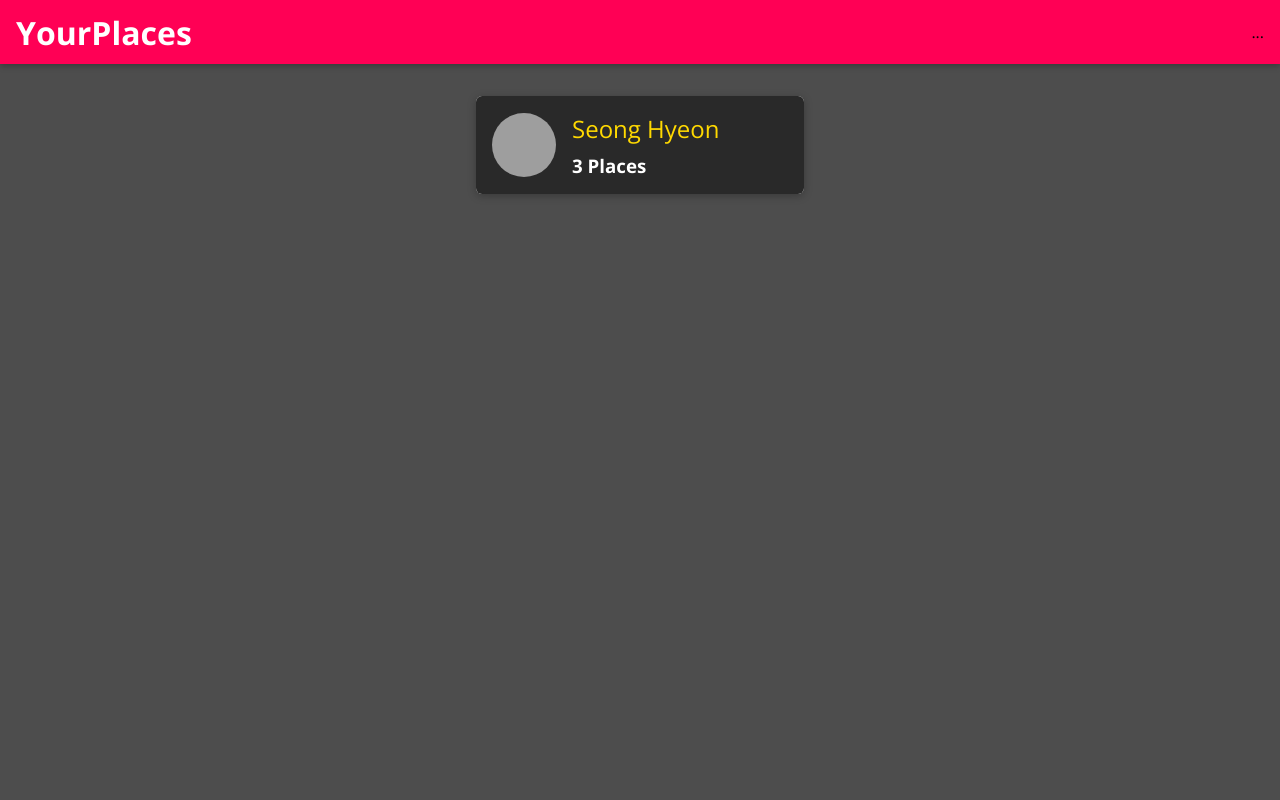
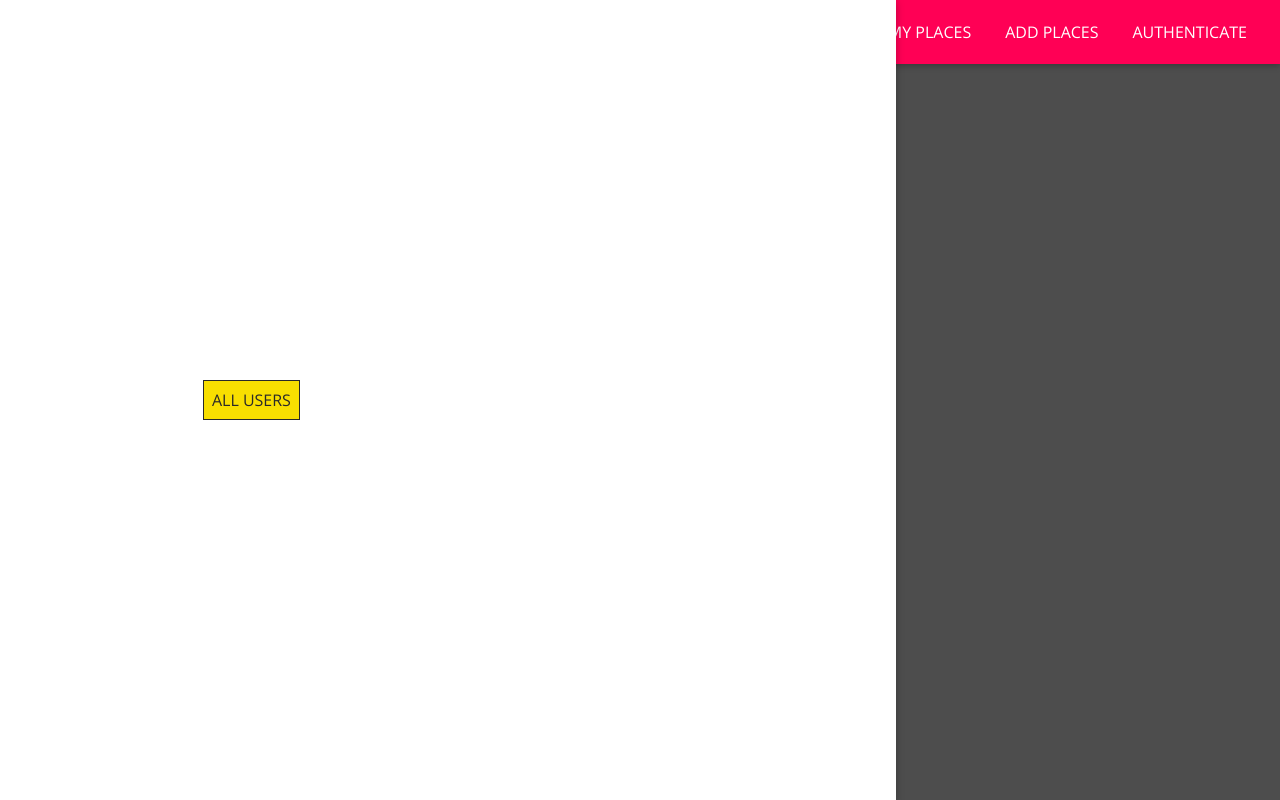
Before and after one commit to shch989/Udemy_MERN, a React (Create React App) app in the folder client/: page / in a window 1280 px wide. Built offline with nearby package versions, Linux system fonts and the light colour scheme; grey boxes are pictures that could not be loaded.

Commit message:
NavBar 모바일 환경

```diff
--- a/client/src/shared/components/Navigation/MainNavigation.js
+++ b/client/src/shared/components/Navigation/MainNavigation.js
@@ -1,11 +1,19 @@
-import React from 'react'
+import React, { Fragment } from 'react'
 import { Link } from 'react-router-dom'
 
 import MainHeader from './MainHeader'
+import NavLinks from './NavLinks'
+import SideDrawer from './SideDrawer'
 import './MainNavigation.css'
 
 function MainNavigation(props) {
   return (
+    <Fragment>
+      <SideDrawer>
+        <nav className="main-navigation__drawer-nav">
+          <NavLinks />
+        </nav>
+      </SideDrawer>
       <MainHeader>
         <button className="main-navigation__menu-btn">
           <span />
@@ -15,8 +23,11 @@
         <h1 className="main-navigation__title">
           <Link to="/">YourPlaces</Link>
         </h1>
-      <nav>...</nav>
+        <nav className="main-navigation__header-nav">
+          <NavLinks />
+        </nav>
       </MainHeader>
+    </Fragment>
   )
 }
 
--- a/client/src/shared/components/Navigation/NavLinks.css
+++ b/client/src/shared/components/Navigation/NavLinks.css
@@ -0,0 +1,76 @@
+.nav-links {
+  list-style: none;
+  margin: 0;
+  padding: 0;
+  width: 100%;
+  height: 100%;
+  display: flex;
+  flex-direction: column;
+  justify-content: center;
+  align-items: center;
+}
+
+.nav-links li {
+  margin: 1rem;
+}
+
+.nav-links a {
+  border: 1px solid transparent;
+  color: #292929;
+  text-decoration: none;
+  padding: 0.5rem;
+}
+
+.nav-links a:hover,
+.nav-links a:active,
+.nav-links a.active {
+  background: #f8df00;
+  border-color: #292929;
+  color: #292929;
+}
+
+.nav-links button {
+  cursor: pointer;
+  border: 1px solid #292929;
+  color: #292929;
+  background: transparent;
+  padding: 0.5rem;
+  font: inherit;
+}
+
+.nav-links button:focus {
+  outline: none;
+}
+
+.nav-links button:hover,
+.nav-links button:active {
+  background: #292929;
+  color: white;
+}
+
+@media (min-width: 768px) {
+  .nav-links {
+    flex-direction: row;
+  }
+
+  .nav-links li {
+    margin: 0 0.5rem;
+  }
+
+  .nav-links a {
+    color: white;
+    text-decoration: none;
+  }
+
+  .nav-links button {
+    border: 1px solid white;
+    color: white;
+    background: transparent;
+  }
+
+  .nav-links button:hover,
+  .nav-links button:active {
+    background: #f8df00;
+    color: #292929;
+  }
+}
--- a/client/src/shared/components/Navigation/NavLinks.js
+++ b/client/src/shared/components/Navigation/NavLinks.js
@@ -1,12 +1,26 @@
 import React from 'react'
+import { NavLink } from 'react-router-dom'
 
 import './NavLinks.css'
 
-function NavLinks() {
+function NavLinks(props) {
   return (
-    <div>
-
-    </div>
+    <ul className="nav-links">
+      <li>
+        <NavLink to="/" exact>
+          ALL USERS
+        </NavLink>
+      </li>
+      <li>
+        <NavLink to="/u1/places">MY PLACES</NavLink>
+      </li>
+      <li>
+        <NavLink to="/places/new">ADD PLACES</NavLink>
+      </li>
+      <li>
+        <NavLink to="/auth">AUTHENTICATE</NavLink>
+      </li>
+    </ul>
   )
 }
 
--- a/client/src/shared/components/Navigation/SideDrawer.css
+++ b/client/src/shared/components/Navigation/SideDrawer.css
@@ -0,0 +1,10 @@
+.side-drawer {
+  position: fixed;
+  left: 0;
+  top: 0;
+  z-index: 100;
+  height: 100vh;
+  width: 70%;
+  background: white;
+  box-shadow: 0 2px 8px rgba(0, 0, 0, 0.26);
+}
--- a/client/src/shared/components/Navigation/SideDrawer.js
+++ b/client/src/shared/components/Navigation/SideDrawer.js
@@ -2,12 +2,8 @@
 
 import './SideDrawer.css'
 
-function SideDrawer() {
-  return (
-    <div>
-
-    </div>
-  )
+function SideDrawer(props) {
+  return <aside className="side-drawer">{props.children}</aside>
 }
 
 export default SideDrawer
```
Lines whose indentation alone changed are shown as unchanged.
